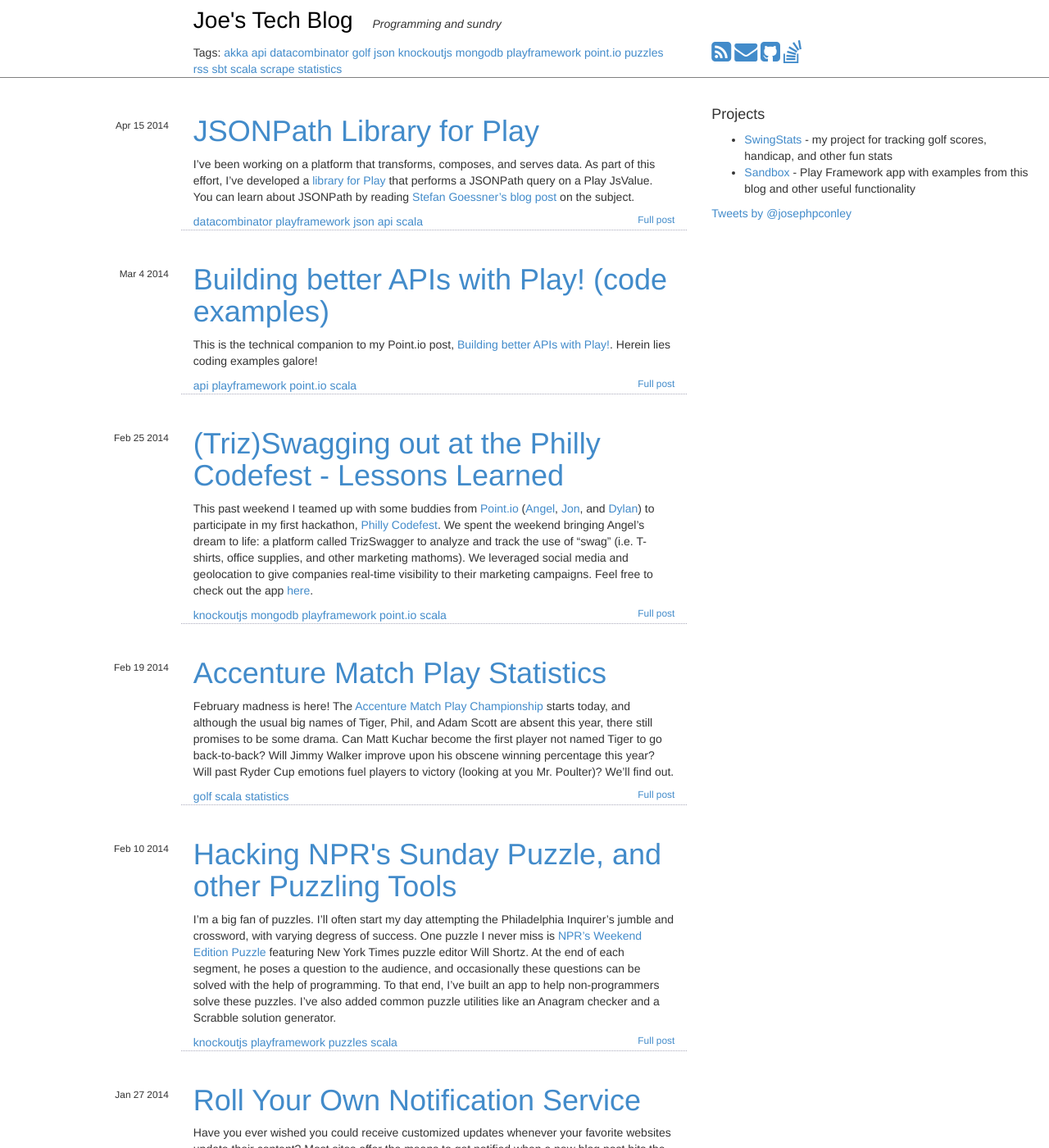
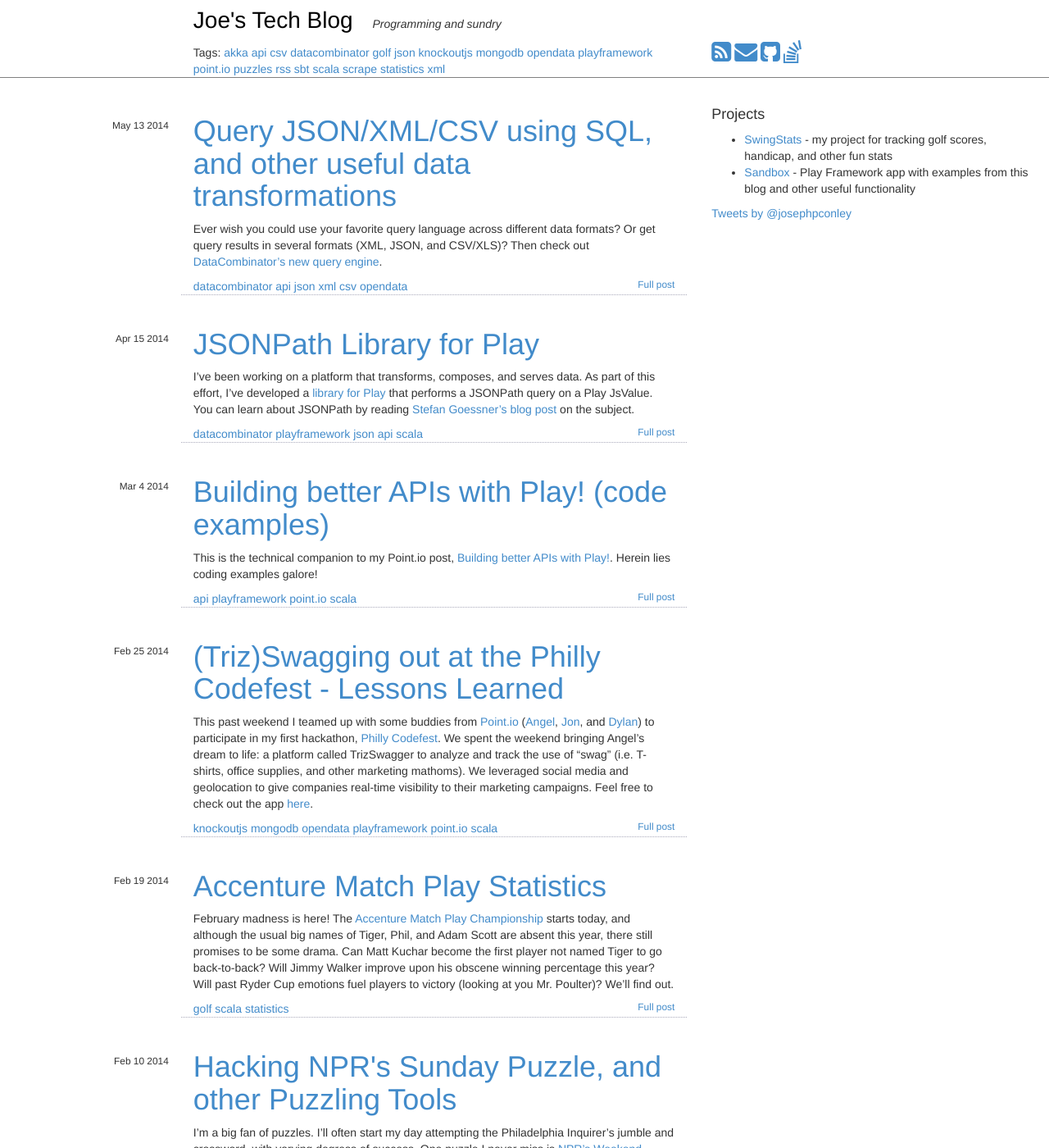
Before and after one commit to josephpconley/josephpconley.github.io, a Jekyll site: the page built from index.html, in a window 1280 px wide and 1400 px high. Shown: the whole window at 82% size. Built offline with Jekyll 4.4.1, drawn with Linux system fonts in a browser that asks for light colours; a script that is not in the unit is left out; comment, search, counter and statistics services are not loaded; part of the change alters nothing that is shown.

Commit message:
dc query engine post

```diff
--- a/_posts/2014-2-25-phillycodefest-trizswagger-lessons-learned.md
+++ b/_posts/2014-2-25-phillycodefest-trizswagger-lessons-learned.md
@@ -1,7 +1,7 @@
 ---
 layout: post
 type: post
-tags: knockoutjs mongodb playframework point.io scala
+tags: knockoutjs mongodb opendata playframework point.io scala
 title: (Triz)Swagging out at the Philly Codefest - Lessons Learned
 published: true
 ---
--- /dev/null
+++ b/_posts/2014-5-13-datacombinator-query-engine.md
@@ -0,0 +1,95 @@
+---
+layout: post
+type: post
+tags: datacombinator api json xml csv opendata
+title: Query JSON/XML/CSV using SQL, and other useful data transformations
+published: true
+---
+
+Ever wish you could use your favorite query language across different data formats?  Or get query results in several formats (XML, JSON, and CSV/XLS)?  Then check out [DataCombinator's new query engine](http://www.datacombinator.com/query).
+
+##Data sources
+You can copy and paste structured data manually, point to a URL, or connect to a database directly (H2, MongoDB, MySQL, or PostgreSQL).  The engine hasn't been optimized yet to handle large documents or tables so please be mindful.
+
+##Query languages
+The engine supports JSONPath (powered by [my open-source Play library](http://www.josephpconley.com/2014/04/15/jsonpath-for-play.html)), XPath and SQL.  You can use any of these languages to query data in any of the JSON, XML or CSV formats.  Since JSONPath and XPath are fairly similar and straightforward, the more interesting use cases tend to involve SQL.
+
+###SQL
+The FROM CLAUSE isn't necessary as the query only applies to one "table", that is, the data being queried.  For SQL to work against JSON, the JSON must be an array of objects, e.g.
+
+	[{"id": 1, "name": "Joe"}, {"id": 2, "name": "Janine"}]
+
+If the objects in the array have nested levels, each object will be flattened, and the keys concatenated with an "_", e.g.
+
+	[{"id": 1, "name": "Joe", "address" : { "street" : "123 Main St.", "city": "Springfield", "state": "PA"}]
+
+would be flattened to
+
+	[{"id": 1, "name": "Joe", "address_street" : "123 Main St.", "address_city": "Springfield", "address_state": "PA"}]
+
+Similarly, an XML must be in a "table format" in order to handle a SQL query, e.g.
+
+	<table>
+		<row>
+			<id>1</id>
+			<name>Joe</name>
+		</row>
+		<row>
+			<id>2</id>
+			<name>Janine</name>
+		</row>
+	</table>
+
+###Supported SQL functions
+The engine supports basic single-table query functionality (no self joins yet) with simple clauses (WHERE, GROUP BY, and ORDER BY) and a few basic aggregation functions (COUNT, MIN, MAX, SUM).  I'll be working to expand upon this, so if you have any requests [let me know](http://www.datacombinator.com/contact).
+
+##Query results
+The query engine outputs results in JSON, XML, and CSV/HTML Table/Excel if the resulting structure can be converted to a table structure.
+
+##Examples
+
+Here's a few examples where I've found the query engine helpful.
+
+###ESPN APIs - JSON
+
+ESPN has released a [variety of APIs](http://developer.espn.com/docs) that allow developers to access headlines and basic team statistics.  You'll need to create a free account and register for a key, at which point you'll have immediate access to the Public APIs.
+
+So for example, if I wanted to find out stats on my beloved Philadelphia Phillies, I would enter http://api.espn.com/v1/sports/baseball/mlb/teams?apikey=MY_API_KEY as the URL in DataCombinator.  Using the JSON Raw tab, I can see the pretty printed response, and quickly search on Phillies to find their id of 22.  Using this id, I can get the latest news on the Phightins by using the URL of http://api.espn.com/v1/sports/baseball/mlb/teams/22/news?apikey=MY_API_KEY.  I can then use JSONPath to only include the part of the response I want.  For example, if I just want all the latest headlines associated with the Phillies, I take a quick look at the structure and apply the `$..headline` JSONPath query to return an array of headlines:
+
+	[
+	    "Mets end 5-game skid, rally past Phils 5-4 in 11",
+	    "Howard, Rollins lead Phillies past slumping Mets",
+	    "Byrd's double lifts Phillies over Mets 3-2 in 11",
+	    "The base: Approach at your own risk",
+	    "Phillies fall to hot-hitting Blue Jays in 20,000th game",
+	    "Adam Lind activated by Blue Jays",
+	    "Mark Buehrle posts MLB-best sixth win as Blue Jays rock Phillies",
+	    "Blue Jays edge Phillies on sac fly in 10th after blowing 5-run lead",
+	    "Happ stifles Phillies, Blue Jays win 3-0",
+	    "Hernandez outduels Gonzalez, Phillies edge Nats"
+	]
+
+###Weather Data - XML
+
+OpenWeatherMap.org provides a [free weather API](http://openweathermap.org/API) which returns data in XML format.  For example, if I wanted to get the current weather in my hometown of Springfield, PA, I could use the URL
+
+	http://api.openweathermap.org/data/2.5/weather?q=Springfield&mode=xml&units=imperial
+
+to get an XML document back.  I could then query the document using XPath to get just the temperature via `//temperature`.
+
+	<temperature max="71.52" min="71.52" unit="fahrenheit" value="71.52"/>
+
+###OpenData - CSV
+
+Public institutions are starting to embrace open data practices, enabling civic-minded hackers to build useful applications that provide a public service.  In this spirit, the city of Philadelphia has made [various data sets](https://github.com/CityOfPhiladelphia) available for public consumption.  Most of these data sets are in CSV format.  We'll take one such data set, [phl-site-stats](https://github.com/CityOfPhiladelphia/phl-site-stats), and use the Raw url from Github to query it (I picked this dataset as it's relatively small).
+
+We'll take a look at the latest month's stats found at [https://raw.githubusercontent.com/CityOfPhiladelphia/phl-site-stats/master/SiteStats0514.csv](https://raw.githubusercontent.com/CityOfPhiladelphia/phl-site-stats/master/SiteStats0514.csv).  Without entering a query, we would get the entire data set in the results.  One point to note is that the query engine will try to convert strings to numbers, making it easy to query based on certain conditions.  If we wanted to view the most popular sites for phila.gov, we would simply enter a query of
+
+	select * order by page_count desc
+
+Or we could get the total number of unique hits for the month of May
+
+	select sum(unique_page_count)
+
+##Next steps
+This query engine will be the foundation of DataCombinator's platform of data collection and composition tools.  Our next step is to not only host structured data via API endpoints, but to also combine multiple datasources into one document (which in turn would be hosted as well!).  If you're interested in learning more, [sign up](http://www.datacombinator.com) for e-mail updates or [follow us on Twitter @DataCombinator](https://www.twitter.com/DataCombinator).
```
